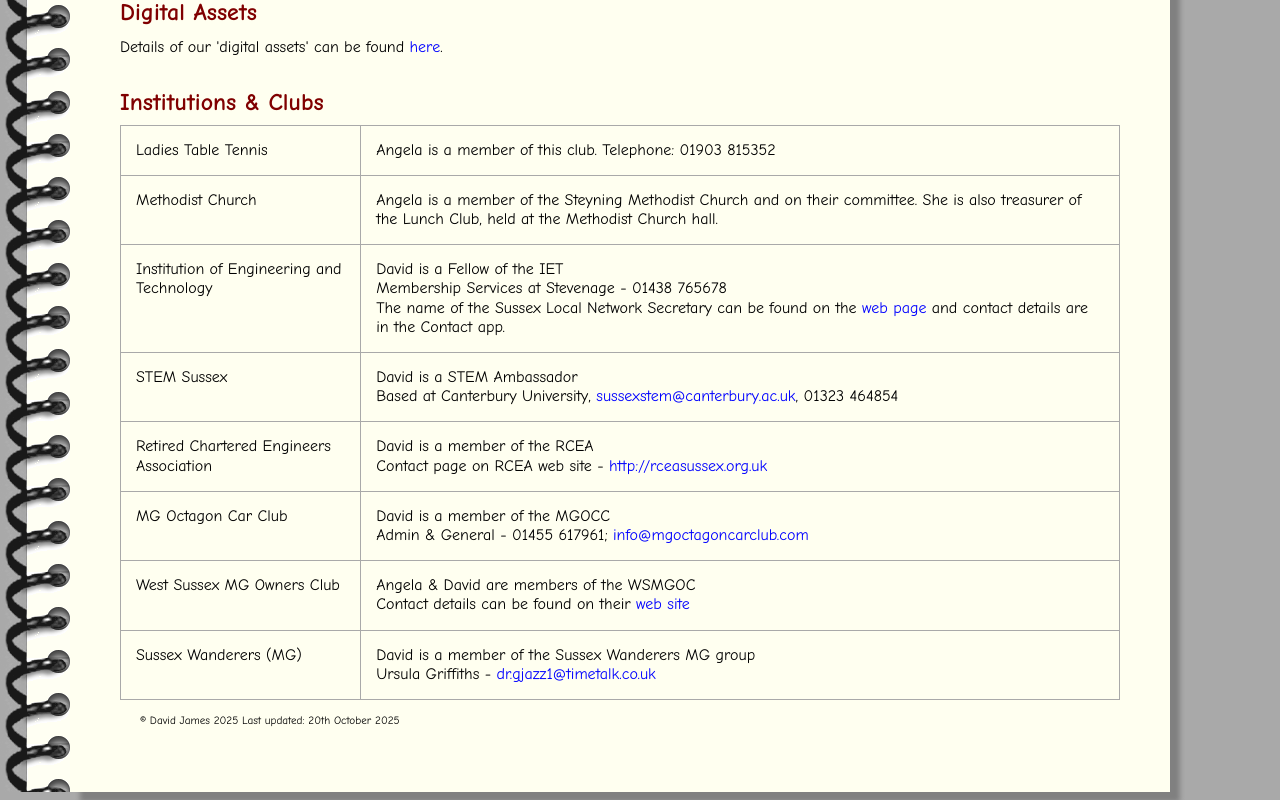
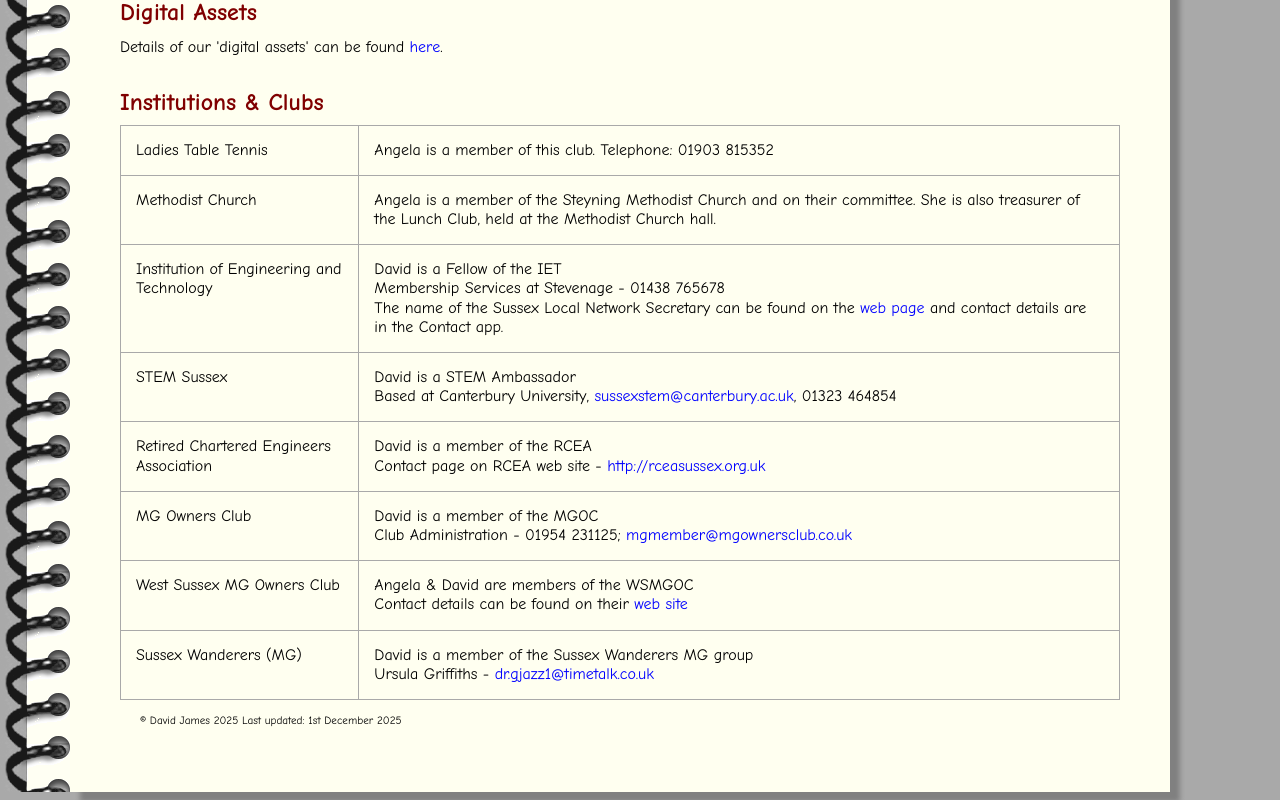
Before and after one commit to AandDnotes/Important, a plain HTML site: page index.html in a window 1280 px wide. Shown: the part 1758-2558 px from the top of the page. Drawn offline with Linux system fonts and the light colour scheme.

Commit message:
Update index.html

```diff
--- a/index.html
+++ b/index.html
@@ -119,8 +119,8 @@
                         <td>David is a member of the RCEA<br>Contact page on RCEA web site - <a href="http://rceasussex.org.uk">http://rceasussex.org.uk</a></td>
                     </tr>
                     <tr>
-                        <td>MG Octagon Car Club</td>
-                        <td>David is a member of the MGOCC<br>Admin &amp; General - 01455 617961; <a href="mailto:info@mgoctagoncarclub.com">info@mgoctagoncarclub.com</a></td>
+                        <td>MG Owners Club</td>
+                        <td>David is a member of the MGOC<br>Club Administration - 01954 231125; <a href="mailto:mgmember@mgownersclub.co.uk">mgmember@mgownersclub.co.uk</a></td>
                     </tr>
                     <tr>
                         <td>West Sussex MG Owners Club</td>
@@ -133,7 +133,7 @@
                 </table>
 
                 <div style="clear: both; margin-left: 20px; font-size:70%; padding 50px">
-                    <p>&copy; David James 2025   Last updated: 20th October 2025</p>
+                    <p>&copy; David James 2025   Last updated: 1st December 2025</p>
                 </div>
 
             </div>
```
